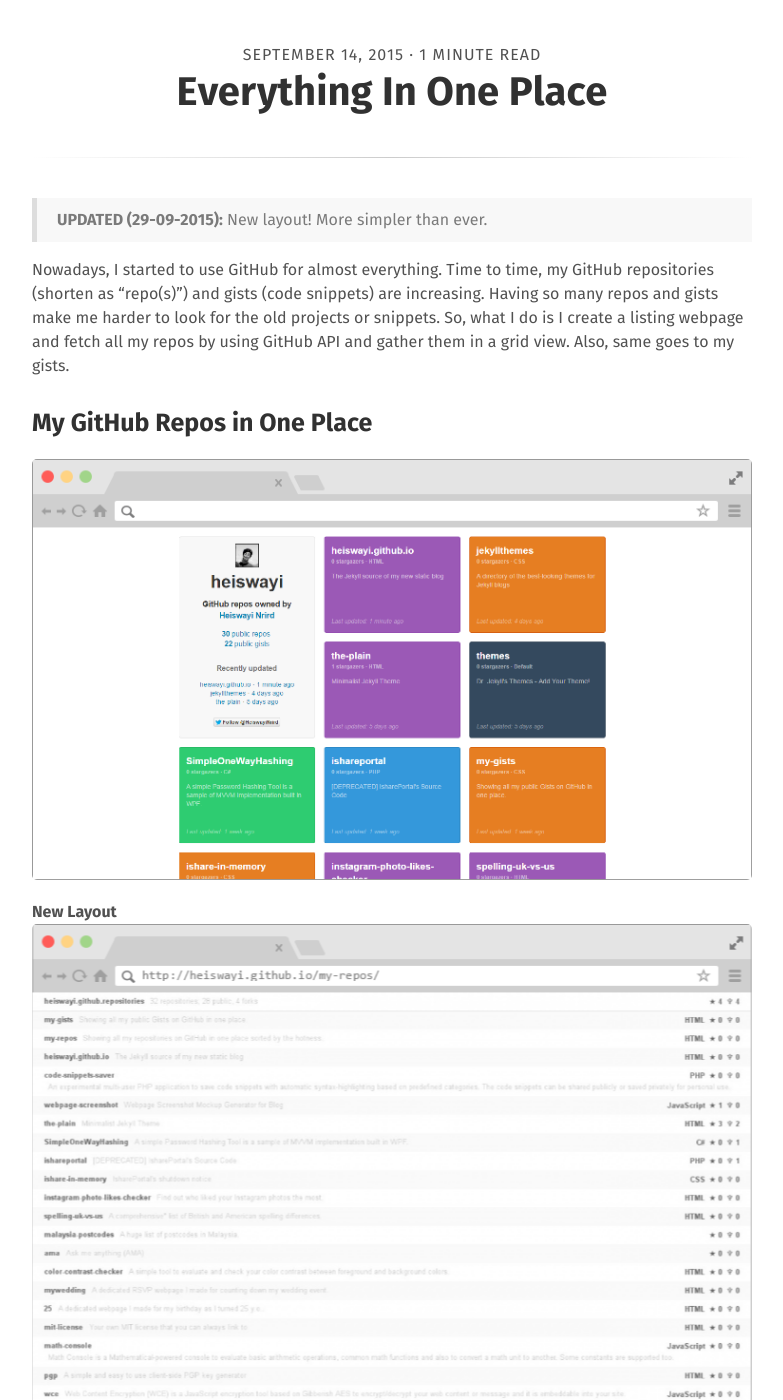
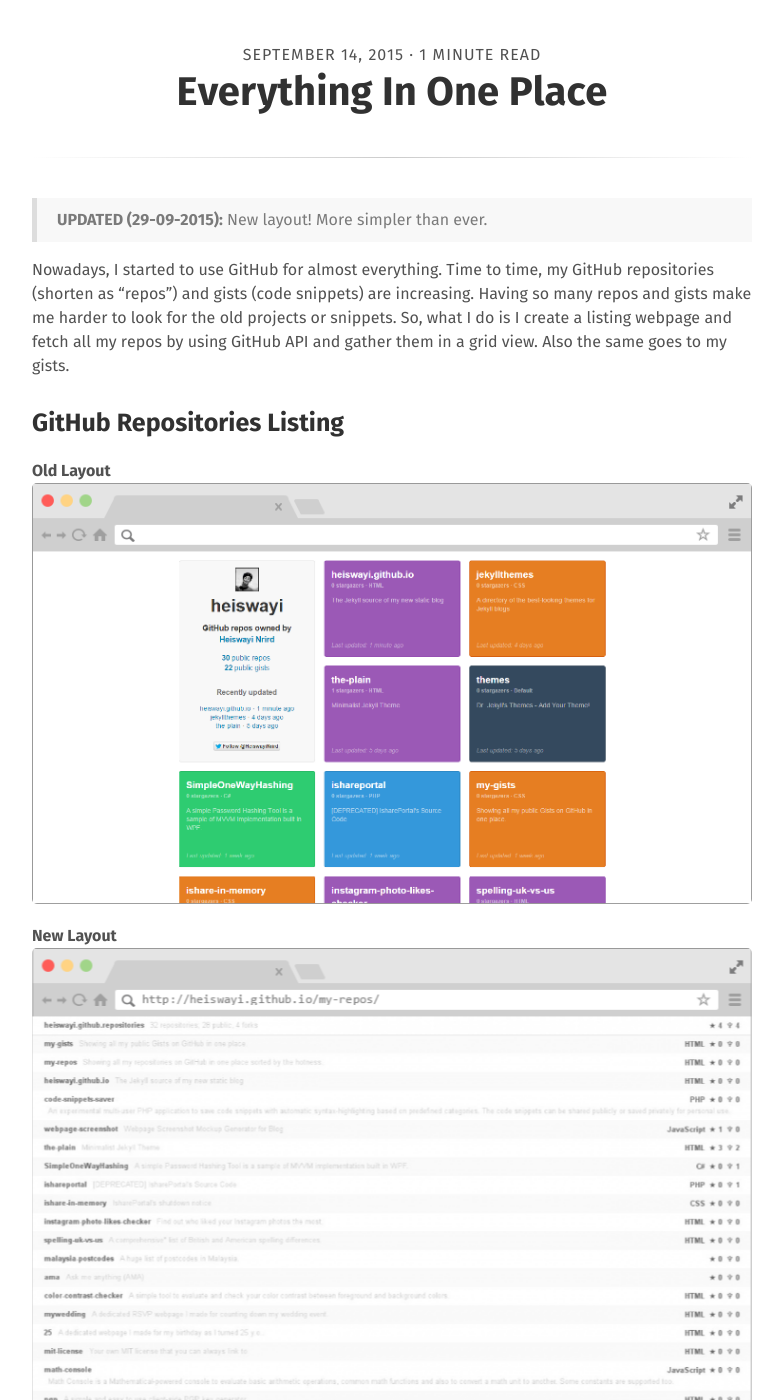
Before and after one commit to x-axis/heiswayi.github.io, a Jekyll site: the page built from _posts/2015-09-14-everything-in-one-place.md, in a window 1280 px wide and 1400 px high, scrolled down 197 px. Shown: the whole window, without its empty margins (248-1031 px from the left). Built offline with Jekyll 4.4.1, drawn with Linux system fonts in a browser that asks for light colours; nearby versions of some CDN libraries; Markdown is read by kramdown in place of the engine named in the settings; some of the changed text lies outside the part shown.

Commit message:
Update this entry content

```diff
--- a/_posts/2015-09-14-everything-in-one-place.md
+++ b/_posts/2015-09-14-everything-in-one-place.md
@@ -7,9 +7,11 @@
 
 > **UPDATED (29-09-2015):** New layout! More simpler than ever.
 
-Nowadays, I started to use GitHub for almost everything. Time to time, my GitHub repositories (shorten as "repo(s)") and gists (code snippets) are increasing. Having so many repos and gists make me harder to look for the old projects or snippets. So, what I do is I create a listing webpage and fetch all my repos by using GitHub API and gather them in a grid view. Also, same goes to my gists.
+Nowadays, I started to use GitHub for almost everything. Time to time, my GitHub repositories (shorten as "repos") and gists (code snippets) are increasing. Having so many repos and gists make me harder to look for the old projects or snippets. So, what I do is I create a listing webpage and fetch all my repos by using GitHub API and gather them in a grid view. Also the same goes to my gists.
 
-### My GitHub Repos in One Place
+### GitHub Repositories Listing
+
+**Old Layout**
 ![GitHub Repos](http://heiswayi.github.io/images/20150914/my-repos.png)
 
 **New Layout**
@@ -17,7 +19,9 @@
 
 >[**http://heiswayi.github.io/my-repos**](http://heiswayi.github.io/my-repos/) ([source code](https://github.com/heiswayi/my-repos))
 
-### My GitHub Gists in One Place
+### GitHub Gists Listing
+
+**Old Layout**
 ![GitHub Gists](http://heiswayi.github.io/images/20150914/my-gists.png)
 
 **New Layout**
```
